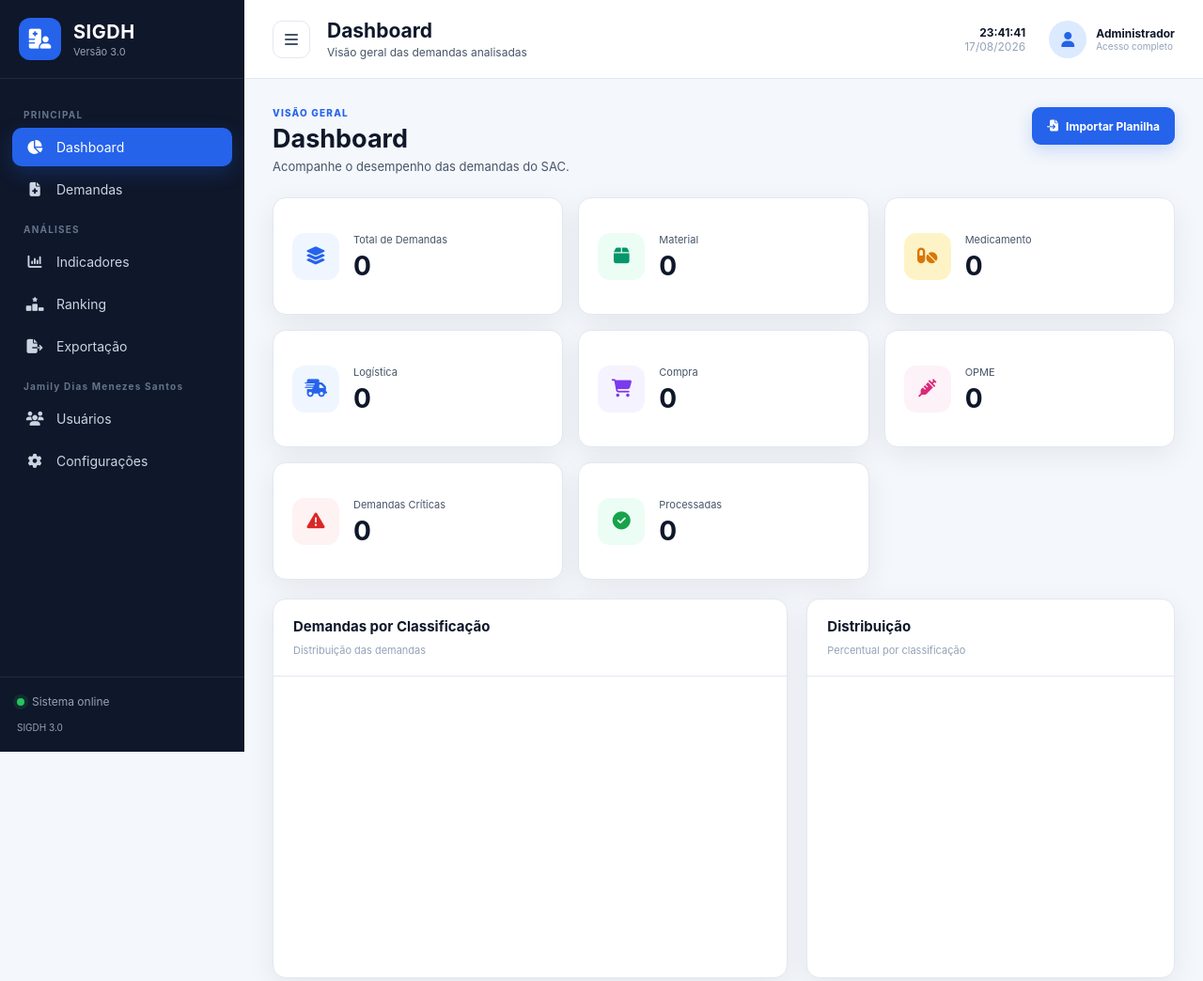
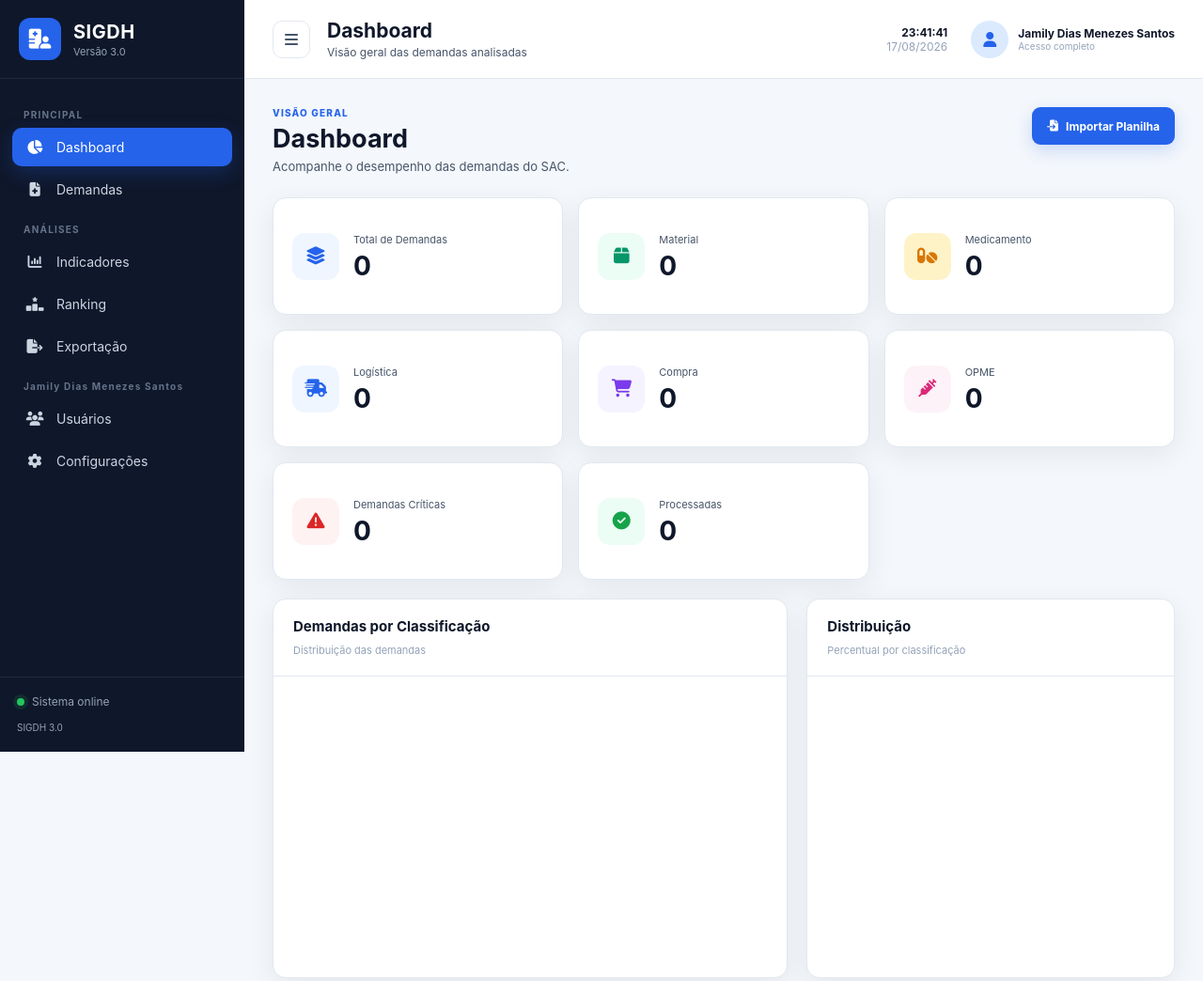
Before and after one commit to bruna1662/sigdh, a plain HTML site: page index.html in a window 1280 px wide. Shown: the top 1044 px of the page at 94% size. Drawn offline with nearby package versions, Linux system fonts and the light colour scheme.

Commit message:
Update index.html

```diff
--- a/index.html
+++ b/index.html
@@ -247,7 +247,7 @@
                 <div class="user-info">
 
                     <strong>
-                        Administrador
+                         Jamily Dias Menezes Santos
                     </strong>
 
                     <span>
```
